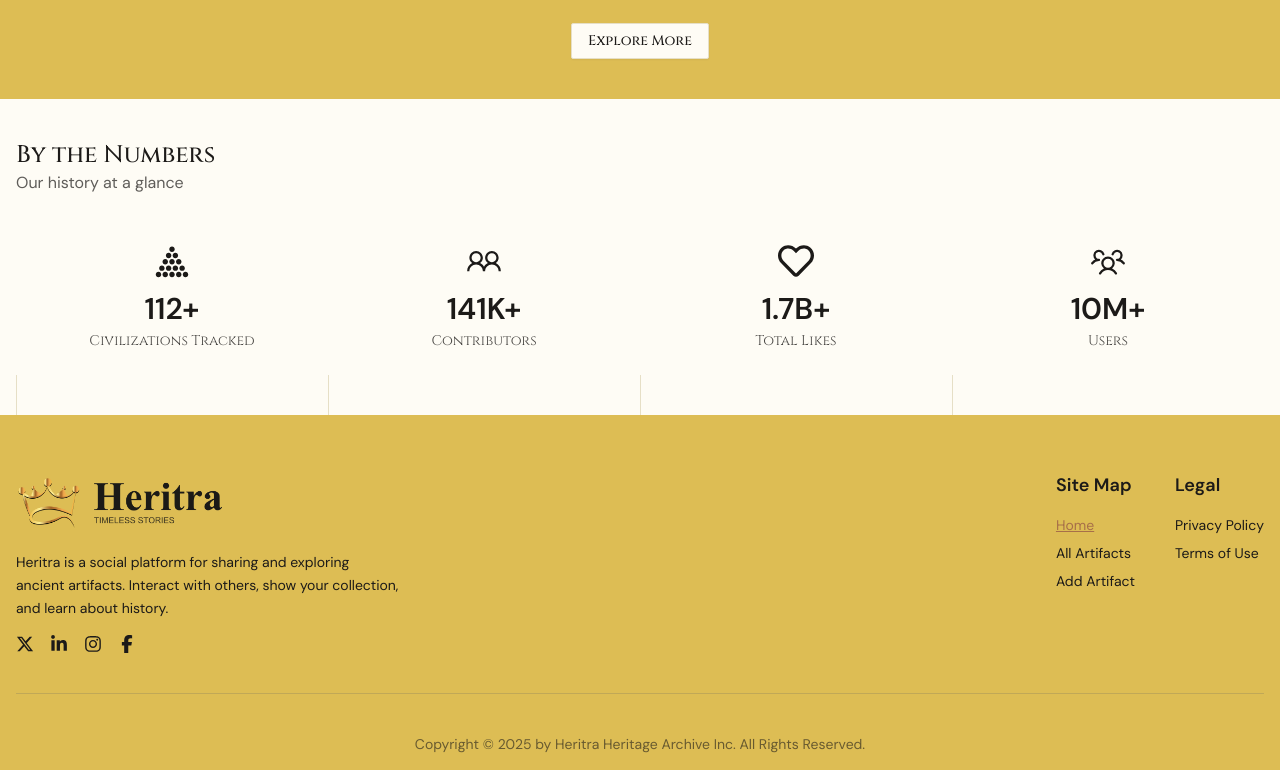
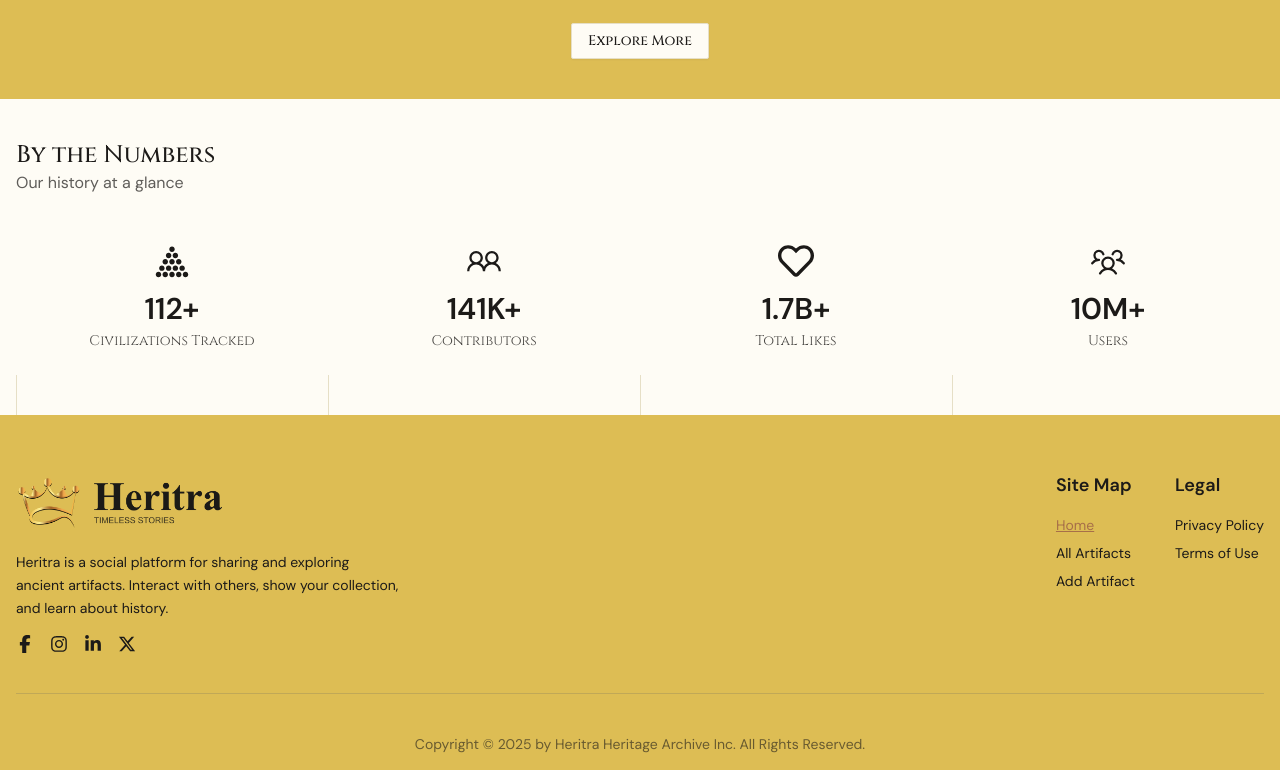
Before and after one commit to akibur-r/HERITRA-artifact-sharing-server, a React (Vite) app: page / in a window 1280 px wide. Shown: the part 1518-2288 px from the top of the page. Built offline with nearby package versions, Linux system fonts and the light colour scheme; no server answers.

Commit message:
Added custom toast alerts for login fail

```diff
--- a/src/components/shared/Footer/Footer.tsx
+++ b/src/components/shared/Footer/Footer.tsx
@@ -23,17 +23,17 @@ const Footer = () => {
             about history.
           </p>
           <div className="flex justify-center md:justify-start gap-4 mt-4  text-lg">
-            <Link to={"#"}>
-              <FaXTwitter className="hover:text-white cursor-pointer" />
+            <Link to={"https://www.facebook.com/ar.akib2d"} target="_blank">
+              <FaFacebookF className="hover:text-white cursor-pointer" />
             </Link>
-            <Link to={"#"}>
+            <Link to={"https://www.instagram.com/_akibur_r/"} target="_blank">
+              <FaInstagram className="hover:text-white cursor-pointer" />
+            </Link>
+            <Link to={"https://www.linkedin.com/in/akibur-r/"} target="_blank">
               <FaLinkedinIn className="hover:text-white cursor-pointer" />
             </Link>
-            <Link to={"#"}>
-              <FaInstagram className="hover:text-white cursor-pointer" />
-            </Link>
-            <Link to={"#"}>
-              <FaFacebookF className="hover:text-white cursor-pointer" />
+            <Link to={"https://x.com/akibur_r"} target="_blank">
+              <FaXTwitter className="hover:text-white cursor-pointer" />
             </Link>
           </div>
         </div>
--- a/src/pages/SignIn/SignInPage.jsx
+++ b/src/pages/SignIn/SignInPage.jsx
@@ -11,7 +11,7 @@ import { Link, useLocation, useNavigate } from "react-router";
 import { toast } from "sonner";
 
 const SignInPage = () => {
-  useDynamicTitle("Sign In")
+  useDynamicTitle("Sign In");
   const { signIn, setLoading, loading } = useAuth();
 
   const navigate = useNavigate();
@@ -28,28 +28,38 @@ const SignInPage = () => {
     signIn(email, password)
       .then(() => {
         setLoading(false);
-        toast.success("Signed In Successfully", {
-          description: "You can now access private features",
+        toast.success("Signed In Successfully.", {
+          description: "You can now access private features.",
         });
         navigate(`${location.state ? location.state : "/"}`);
       })
       .catch((err) => {
+        if (err.code === "auth/invalid-credential") {
+          toast.error("Login Failed.", {
+            description: "Invalid email or password.",
+          });
+        } else if (err.code === "auth/user-not-found") {
+          toast.error("Login Failed.", {
+            description: "You don't have an account. Register first.",
+          });
+        } else {
+          toast.error("Login Failed", {
+            description: "Something went wrong.",
+          });
+        }
         setLoading(false);
-        toast.error("Login Failed", {
-          description: "Something went wrong while loggin in",
-        });
       });
   };
   return (
     <div className="flex flex-col gap-4 justify-center items-center my-10 max-w-screen-xl mx-auto px-4">
       <div className="max-w-sm text-center">
-        <h2 className="text-3xl font-cinzel font-bold">Login</h2>
+        <h2 className="text-3xl font-cinzel font-bold">Sign In</h2>
         <p className="text-sm">
           Enter your Email and Password to login to your account.
         </p>
       </div>
       <form onSubmit={handleSignIn} className="w-full max-w-sm">
-        <Card>
+        <Card className="rounded-xs">
           <CardContent>
             <div className="flex flex-col gap-6">
               <div className="grid gap-2">
```
